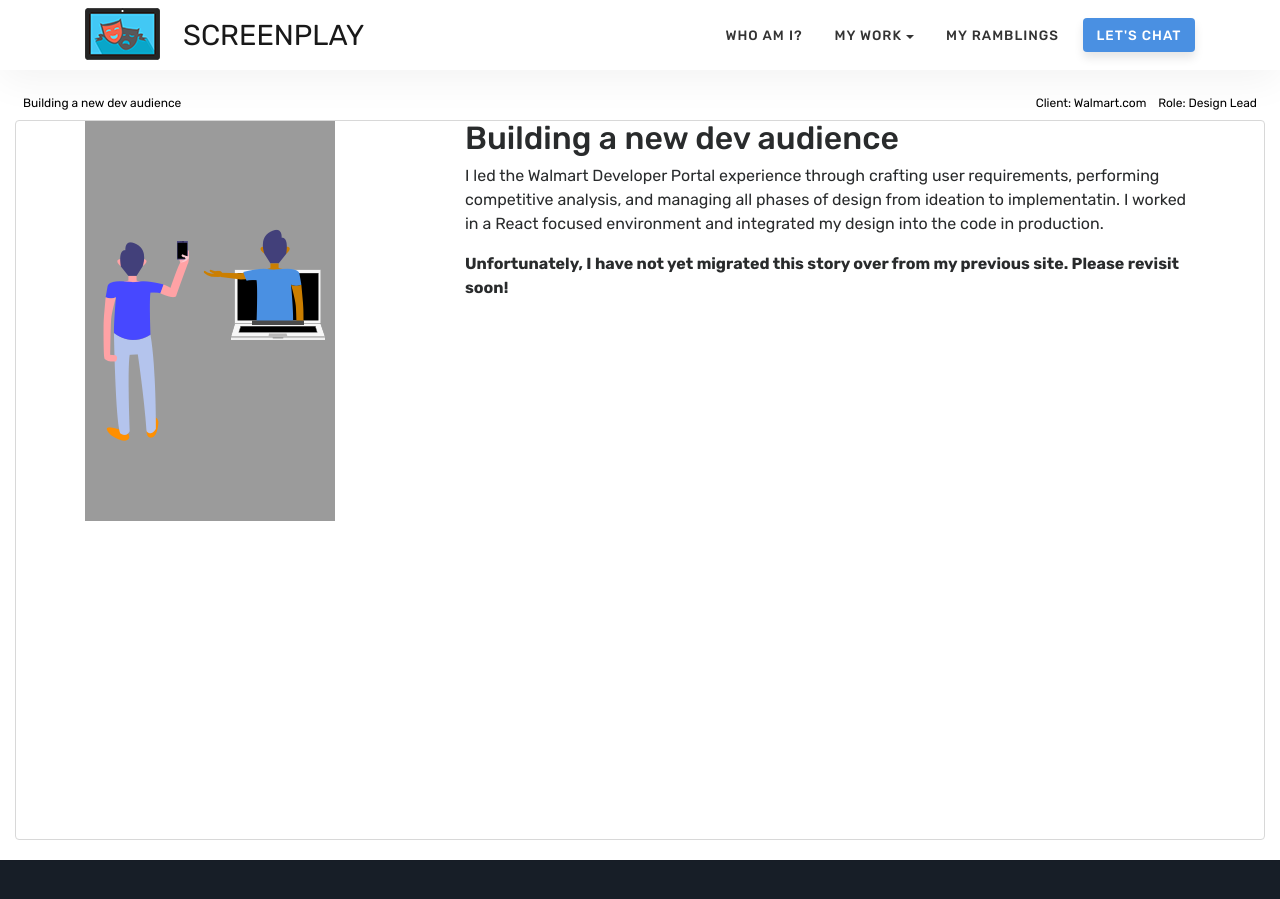
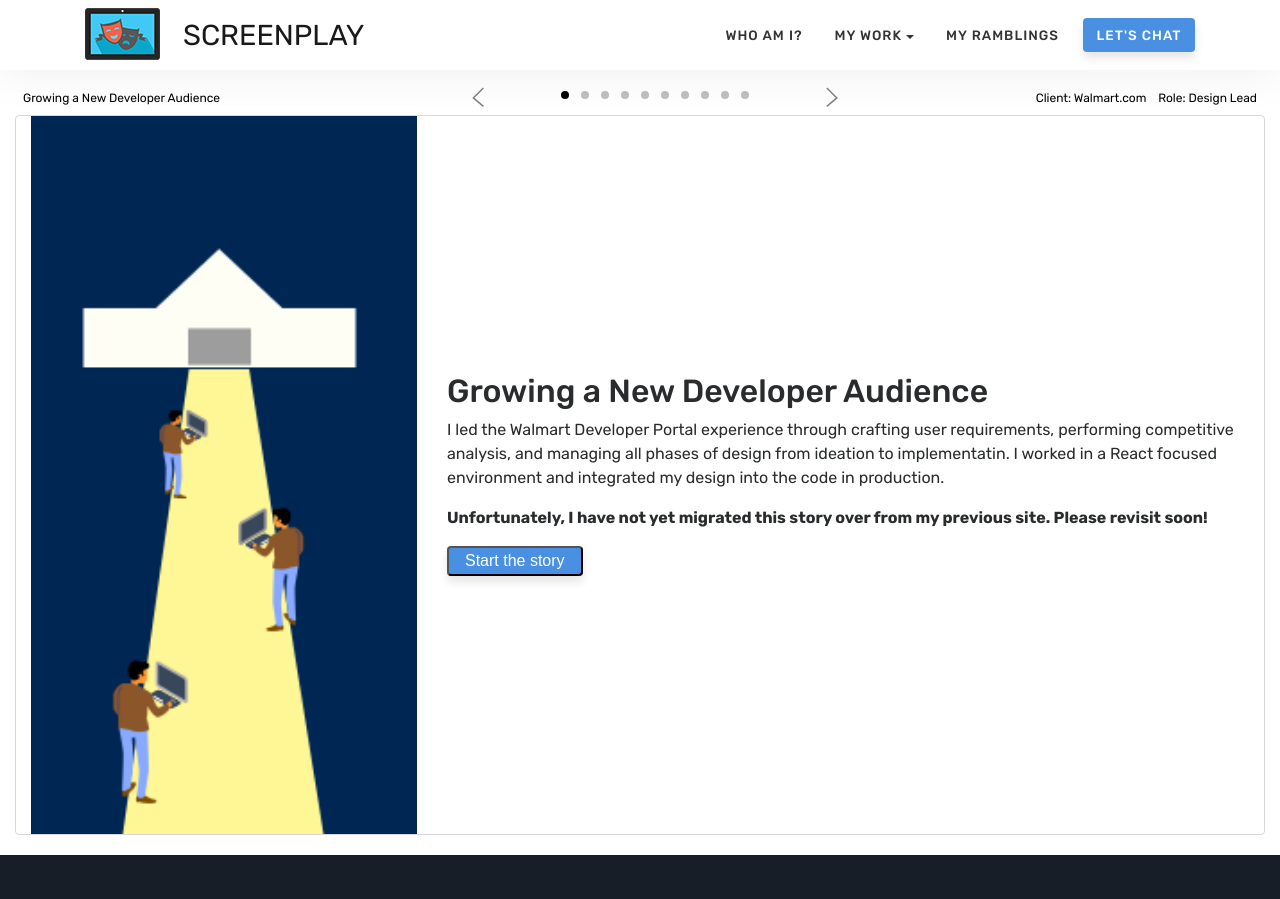
Before and after one commit to parveenj/screenplay, a Jekyll site: the page built from portfolio-walmart.html, in a window 1280 px wide and 900 px high. Built offline with Jekyll 4.4.1, drawn with Linux system fonts in a browser that asks for light colours.

Commit message:
minor updates across portfolio

```diff
--- a/_includes/navigation.html
+++ b/_includes/navigation.html
@@ -34,9 +34,9 @@
                         <a class="dropdown-item" href="{{ site.baseurl }}/portfolio-apple.html">Apple</a>
                         <a class="dropdown-item" href="{{ site.baseurl }}/portfolio-fireeye.html">FireEye</a>
                         <a class="dropdown-item" href="{{ site.baseurl }}/portfolio-paypal.html">PayPal</a>
-                        <a class="dropdown-item" href="{{ site.baseurl }}/portfolio-vudu.html">>Vudu</a>
-                        <a class="dropdown-item" href="">Walmart.com (Coming Soon)</a>
-                        <a class="dropdown-item" href="">Rune (Coming Soon)</a>
+                        <a class="dropdown-item" href="{{ site.baseurl }}/portfolio-vudu.html">Vudu</a>
+                        <a class="dropdown-item" href="{{ site.baseurl }}/portfolio-walmart.html">Walmart.com</a>
+                        <a class="dropdown-item" href="{{ site.baseurl }}/portfolio-rune.html">Rune</a>
                     </div>
                 </li>
 
--- a/portfolio-fireeye.html
+++ b/portfolio-fireeye.html
@@ -1,9 +1,8 @@
 ---
 layout: portfolio
-title: Bigger Needles, Smaller Haystacks
+title: Bigger Needles in Smaller Haystacks
 comments: false
 ---
-
 
 <section>
 
--- a/portfolio-walmart.html
+++ b/portfolio-walmart.html
@@ -1,14 +1,76 @@
 ---
 layout: portfolio
-title: Building a new dev audience
+title: Growing a New Developer Audience
 comments: false
 ---
 
-
-<section style="margin-top: 54px">
+<section>
 
   <div id="carouselExampleIndicators" class="carousel slide" data-ride="carousel" data-interval="false">
 
+    <!-- LARGE ONLY -->
+    <div class="row portfolio-indicators align-items-center justify-content-center">
+      <div class="col-4 justify-content-center d-none d-lg-block">
+        <div>
+          <a class="carousel-control-prev" href="#carouselExampleIndicators" role="button" data-slide="prev">
+            <span class="carousel-control-prev-icon" aria-hidden="true"></span>
+            <span class="sr-only">Previous</span>
+          </a>
+        </div>
+        <div>
+          <ol class="carousel-indicators">
+            <li data-target="#carouselExampleIndicators" data-slide-to="0" class="active"></li>
+            <li data-target="#carouselExampleIndicators" data-slide-to="1"></li>
+            <li data-target="#carouselExampleIndicators" data-slide-to="2"></li>
+            <li data-target="#carouselExampleIndicators" data-slide-to="3"></li>
+            <li data-target="#carouselExampleIndicators" data-slide-to="4"></li>
+            <li data-target="#carouselExampleIndicators" data-slide-to="5"></li>
+            <li data-target="#carouselExampleIndicators" data-slide-to="6"></li>
+            <li data-target="#carouselExampleIndicators" data-slide-to="7"></li>
+            <li data-target="#carouselExampleIndicators" data-slide-to="8"></li>
+            <li data-target="#carouselExampleIndicators" data-slide-to="9"></li>
+          </ol>
+        </div>
+        <div>
+          <a class="carousel-control-next" href="#carouselExampleIndicators" role="button" data-slide="next">
+            <span class="carousel-control-next-icon" aria-hidden="true"></span>
+            <span class="sr-only">Next</span>
+          </a>
+        </div>
+      </div>
+    </div>
+
+    <!-- SMALLER THAN LARGE ONLY -->
+    <div class="row justify-content-center portfolio-indicators align-items-center d-lg-none">
+      <div class="col-8 align-items-center">
+        <div>
+          <a class="carousel-control-prev" href="#carouselExampleIndicators" role="button" data-slide="prev">
+            <span class="carousel-control-prev-icon" aria-hidden="true"></span>
+            <span class="sr-only">Previous</span>
+          </a>
+        </div>
+        <div>
+          <ol class="carousel-indicators">
+            <li data-target="#carouselExampleIndicators" data-slide-to="0" class="active"></li>
+            <li data-target="#carouselExampleIndicators" data-slide-to="1"></li>
+            <li data-target="#carouselExampleIndicators" data-slide-to="2"></li>
+            <li data-target="#carouselExampleIndicators" data-slide-to="3"></li>
+            <li data-target="#carouselExampleIndicators" data-slide-to="4"></li>
+            <li data-target="#carouselExampleIndicators" data-slide-to="5"></li>
+            <li data-target="#carouselExampleIndicators" data-slide-to="6"></li>
+            <li data-target="#carouselExampleIndicators" data-slide-to="7"></li>
+            <li data-target="#carouselExampleIndicators" data-slide-to="8"></li>
+            <li data-target="#carouselExampleIndicators" data-slide-to="9"></li>
+          </ol>
+        </div>
+        <div>
+          <a class="carousel-control-next" href="#carouselExampleIndicators" role="button" data-slide="next">
+            <span class="carousel-control-next-icon" aria-hidden="true"></span>
+            <span class="sr-only">Next</span>
+          </a>
+        </div>
+      </div>
+    </div>
     <div class="portfolio-title d-none d-lg-block">
         <div class="row">
           <div class="col-4 justify-content-end">
@@ -20,18 +82,40 @@ comments: false
         </div>
       </div>
 
+
     <div class="carousel-inner">
 
       <div class="carousel-item active">
-        <div class="container">
-          <div class="row">
-            <div class="col-sm-4 portfolio-img-solo">
-              <img src="{{site.baseurl}}/assets/images/portfolio-apple-cover.png">
+        <div class="container sp-slide-cover-apple">
+          <div class="row sp-row-cover-apple">
+            <div class="col-sm-4 sp-col-cover-paypal">
+                <img class="portfolio-slide-image" src="{{site.baseurl}}/assets/images/portfolio-walmart-cover.png">
             </div>
-            <div class="col-sm-8">
+            <div class="col-sm-8 align-self-center">
                 <h2>{{ page.title }}</h2>
                 <p>I led the Walmart Developer Portal experience through crafting user requirements, performing competitive analysis, and managing all phases of design from ideation to implementatin. I worked in a React focused environment and integrated my design into the code in production.</p>
                 <p><b>Unfortunately, I have not yet migrated this story over from my previous site. Please revisit soon!</b></p>
+                <button data-target="#carouselExampleIndicators" data-slide-to="1">Start the story</button>
+            </div>
+          </div>
+        </div>
+      </div>
+      <div class="carousel-item">
+          <div class="container">
+            <div class="row sp-slider-row">
+              <div class="col align-self-center">
+                  <p>Even though PayPal has grown a lot over the years, it has always maintained a very agile culture. This has
+                    given different teams the freedom to have different workflows that suits their needs. Although its great
+                    at the team level, it means that there is not standard process for collaborating across the company. The
+                    OCIO has a need to streamline these tools and processes as a means to make the company leaner and more cost
+                    efficient.
+                  </p>
+                  <img src="{{site.baseurl}}/assets/images/story-paypal-1.png">
+                  <p>
+                    PayPal has an organization called the Office of the CIO (OCIO) and it is involved in shaping the culture of tools and technology
+                    across the entire company. This internal team listens to PayPal employees and their needs and implements
+                    solutions that benefit their work so that they can keep the company running in its best shape.
+                  </p>
                 </div>
             </div>
           </div>
@@ -39,188 +123,143 @@ comments: false
       <div class="carousel-item">
         <div class="container">
           <div class="row">
-            <div class="col-sm-9">
+            <div class="col-sm-7">
+              <img class="sp-slider-image-solo" src="{{site.baseurl}}/assets/images/story-paypal-2.png">
+            </div>
+            <div class="col-sm-5 align-self-center">
+              <h3>WHO WORKS AT PAYPAL?</h3>
               <p>
-                Today’s entertainment world is scattered in so many directions that it can be challenging for anyone to keep up with the
-                content that matters to them. Add to the fact that we all have busy schedules and consume media with second
-                screens in our face.
-              </p>
-              <p>
-                This was a problem that I had for myself as I tried to raise a family, maintain a career with emails coming 24/7, and take
-                graduate courses. I grew up in love with my stories as it added cultural relevance and entertainment to my
-                life. On top of this, I would have conversations with others and we would get into talking about movies and
-                TV shows and books and music and it always left me with the desire to catch up intriguing content. It’s not
-                like the old days where everyone consumed content in the same place through their local broadcast network
-                or radio station or library.
-              </p>
-              <p>
-                Life in general is too splintered and there has to be a more interesting way to manage this stuff. Yes, its not critical
-                to one’s life but when you include the arts, doesn’t it make life more fulfilling?
+                In order to better help the OCIO talk to their users, we had to get to know them better. Through the internal team collaboration,
+                we revised an interview script of 22 questions that would lead us into getting to know the PayPal process
+                flow better.
               </p>
             </div>
           </div>
         </div>
       </div>
       <div class="carousel-item">
-        <div class="container-fluid">
+        <div class="container">
           <div class="row">
-            <div class="col-sm-3">
+            <div class="col-sm-5 align-self-center">
+              <h3>COMPILING RESULTS</h3>
               <p>
-                I consider this a unique problem but went into various app stores to find tools online or on mobile platforms. I largely
-                came up empty as what I basically found was similar to something like GoWatchIt. I did sign up for a couple
-                of them but each was a glorified queue and they simply didn’t have integration with as many products as I
-                would like.
-              </p>
-              <p>
-                Most queue products don’t actually take into account the various situations in which I could consume media and treats it
-                all the same. In addition, I did not find anything that could incorporate additional media types such as
-                books and music.
+                With over 22 interviewees providing answers to all of our questions, there was a ton of data to mine through. As a team,
+                this involved whiteboard sessions to go through and pull out the findings.
               </p>
             </div>
-            <div class="col-sm-9">
-              <img src="{{site.baseurl}}/assets/images/story-vudu-2.jpg">
+            <div class="col-sm-7">
+              <img class="sp-slider-image-solo" src="{{site.baseurl}}/assets/images/story-paypal-3.jpg">
             </div>
           </div>
         </div>
       </div>
       <div class="carousel-item">
-        <div class="container-fluid">
-          <div class="row">
-            <div class="col-sm-9">
-              <img src="{{site.baseurl}}/assets/images/story-vudu-3.png">
+        <div class="container">
+          <div class="row align-self-center">
+            <div class="col-sm-7">
+
+                    <img class="sp-slider-image-solo" src="{{site.baseurl}}/assets/images/story-paypal-4.jpg">
+
             </div>
-            <div class="col-sm-3">
+            <div class="col-sm-5 align-self-center">
+              <h3>ANALYZING RESULTS</h3>
               <p>
-                Is there a reason that there isn’t a service that bundles all kinds of media together? I did a search to see if services
-                across platforms provided APIs and for the most part everything I looked up did provide the relevant data
-                feeds.
-              </p>
-              <p>
-                There might be some technical concerns about what data would get pulled from these APIs but I didn’t focus too much on that
-                for this initial prototype. As long as some data could be pulled, there should be enough to incorporate it
-                into the design.
+                KIWI
               </p>
             </div>
           </div>
         </div>
       </div>
       <div class="carousel-item">
-        <div class="container-fluid">
+        <div class="container">
           <div class="row">
-            <div class="col-sm-9">
+            <div class="col-sm-5 align-self-center">
+              <h3>PERSONAS COME ALIVE</h3>
               <p>
-                So there can be a logical means to build a queue around multiple media types. That’s great and could be a valuable add into
-                the marketplace but it’s not really enough. I mean, how is this different from just keeping a Google Sheet
-                with links? The design problem here needed to be solved with a more advanced solution. Thus I wanted to take
-                into account key factors that limit someone’s ability to make a choice about how to consume media.
+                Finding the patterns out of the interviewees took some brainstorming and discussion but in the end, we were able to find
+                5 unique personas that covered everyone to some degree. It also involved representing raw data that we identified
+                from the analysis in meaningful ways.
+              </p>
+            </div>
+            <div class="col-sm-7">
+                <img class="sp-slider-image-solo" src="{{site.baseurl}}/assets/images/story-paypal-5b.png">
+            </div>
+          </div>
+        </div>
+      </div>
+      <div class="carousel-item">
+          <div class="container">
+            <div class="row">
+              <div class="col-sm-7">
 
+                  <img class="sp-slider-image-solo" src="{{site.baseurl}}/assets/images/story-paypal-6.jpg">
+
+              </div>
+              <div class="col-sm-5 align-self-center">
+                <h3>JOURNEY MAPPING</h3>
+                <p>
+                  The next step involved identifying the various phases of the journey for each of the personas. With the personas and the
+                  data in hand, we started to identify phases of collaboration. This resulted in us needing to validate the
+                  findings with the interviewees through follow up sessions.
                 </p>
               </div>
             </div>
           </div>
         </div>
       <div class="carousel-item">
-        <div class="container-fluid">
+          <div class="container">
             <div class="row">
-            <div class="col-sm-9">
-              <img src="{{site.baseurl}}/assets/images/story-vudu-4a.png">
-              <img src="{{site.baseurl}}/assets/images/story-vudu-4b.png">
+              <div class="col-sm-5 align-self-center">
+                <h3>DELIVERING A JOURNEY</h3>
+                <p>
+                  Translating the ideas into a formal Journey Map took many iterations and reviews but resulted in representing all 5 Personas
+                  together to give some context of collaboration at PayPal.
+                </p>
               </div>
-            <div class="col-sm-3">
-              <p>
-                I thought through this interactive experience. With the onset of conversational UIs spreading the marketplace, I figured
-                this would be a great way to make finding media less burdensome. I took some of the variables that could
-                impact the what to consume and when and presented a branching diagram to make sure I covered all my bases.
-                I was just focusing on this portion of my product as it was the most abstract and queue management can be
-                leveraged on best practices that already existed.
-              </p>
+              <div class="col-sm-7">
+
+                  <img class="sp-slider-image-solo" src="{{site.baseurl}}/assets/images/story-paypal-7.png">
+
               </div>
             </div>
           </div>
         </div>
       <div class="carousel-item">
-        <div class="container-fluid">
+        <div class="container">
           <div class="row">
-            <div class="col-sm-9">
-              <img src="{{site.baseurl}}/assets/images/story-vudu-5a.png">
-              <img src="{{site.baseurl}}/assets/images/story-vudu-5b.png">
+            <div class="col-sm-5 align-self-center">
+              <h3>BRAND IDENTITY</h3>
+              <p>
+                In order to sell the overall vision of how the personas and journey map could be implemented, it was beneficial to show it
+                could culminate in a sample of a branding campaign. The team put together branding materials that would mimic
+                an actual campaign, complete with a name, logo, and marketing materials in the form of posters, web sites,
+                email newsletters, and banners.
+              </p>
             </div>
-            <div class="col-sm-3">
-              <p>
-                Using my own family as users for this project, I mapped out user flows that would potentially take place. Sketching this
-                by hand gives me immediate feedback and a sense of being actively engaged in my work.
-              </p>
+            <div class="col-sm-7">
+
+                <img class="sp-slider-image-solo" src="{{site.baseurl}}/assets/images/story-paypal-8b.png">
+
             </div>
           </div>
         </div>
       </div>
+
       <div class="carousel-item">
-        <div class="container-fluid">
-          <div class="row">
-            <div class="col-sm-9">
+        <div class="container sp-slide-final-apple">
+          <div class="row sp-slider-row">
+            <div class="col">
+              <span class="layout-valign">
+                <h3>HOW DID IT TURN OUT?</h3>
                 <p>
-                I needed to take this concept to a traditional wireframe to see if it all worked together. I shared this with a couple of
-                friends to get the feeling of whether it worked or not and got positive feedback, which inspired me to create
-                the mockups.
+                  Our team presented the voice of the users to the OCIO. This was done as a joint effort between the Experience Design and
+                  Operation Effectiveness teams. The OCIO had previously focused internal efforts on just the tools that users
+                  implemented but Slalom’s focus was to help them think more broadly, the people who use those tools. This
+                  was done via in-depth interviews across various user profiles. This resulted in personas, journey maps, and
+                  an adoption strategy that the OCIO could use to plan for more successful internal initiatives going forward.
                 </p>
+              </span>
             </div>
-          </div>
-        </div>
-      </div>
-      <div class="carousel-item">
-        <div class="container-fluid">
-          <div class="row">
-            <div class="col-sm-9">
-              <img src="{{site.baseurl}}/assets/images/story-vudu-6.png">
-            </div>
-            <div class="col-sm-3">
-              <p>
-                I ventured into taking the initial wireframe concepts and created visual mockups in Sketch, starting first with the onboarding
-                experience. My expectation was that these screens would serve as a book cover before getting into the app
-                so it would be overall a darker and bolder visual design.
-              </p>
-              <p>
-                I crafted a default list for an active user and put together key elements that I felt would be of most importance. There
-                obviously had to be references to the order and metadata about the medium itself. In addition, the key element
-                of time was included as well as indicators showing if the item was instantly accessible or not.
-
-              </p>
-            </div>
-          </div>
-        </div>
-      </div>
-      <div class="carousel-item">
-        <div class="container-fluid">
-          <div class="row">
-            <div class="col-sm-3">
-              <p>
-                Empty screens are usually areas for designers to skimp on but is something I always want to consider. I created a few screens
-                with flow directions below of a user who has nothing in their queue and wants to search to add something.
-              </p>
-              <p>
-                Finally the most unique aspect of this application is the conversation flow I wireframed earlier. Sadly as I was wireframing
-                all of this, I realized the actual steps for interaction adds unnecessary burden on the user to interact.
-                So I used the conversation form factor but provided all of the choices the user makes in cards subsequent
-                to the questions above. I think this is more easily interactive and efficient overall for this particular
-                use case.
-              </p>
-            </div>
-            <div class="col-sm-9">
-              <img src="{{site.baseurl}}/assets/images/story-vudu-7.jpg">
-            </div>
-          </div>
-        </div>
-      </div>
-      <div class="carousel-item">
-        <div class="container-fluid">
-          <div class="row">
-            <div class="col-sm-9">
-              <h3>WHAT’S NEXT?</h3>
-              <p>
-                Now that I have a concept in place, as time progresses, I’d love to actually use this project to practice building out a
-                mobile application. In the meantime, I will also test with more users to see if the concept overall has some
-                merit. Who knows it may be an app that eventually hits the app store.
-              </p>
           </div>
         </div>
       </div>
@@ -230,6 +269,4 @@ comments: false
 
   </div>
 
-  </div>
-
 </section>
```
Also changed, not shown: portfolio-paypal.html (+4 -6 lines), portfolio-rune.html (+179 -142 lines), portfolio-vudu.html (+37 -12 lines), assets/images/story-vudu-1.png (added), assets/images/story-vudu-4.png (added), 1 other file. Lines whose indentation alone changed are shown as unchanged.
